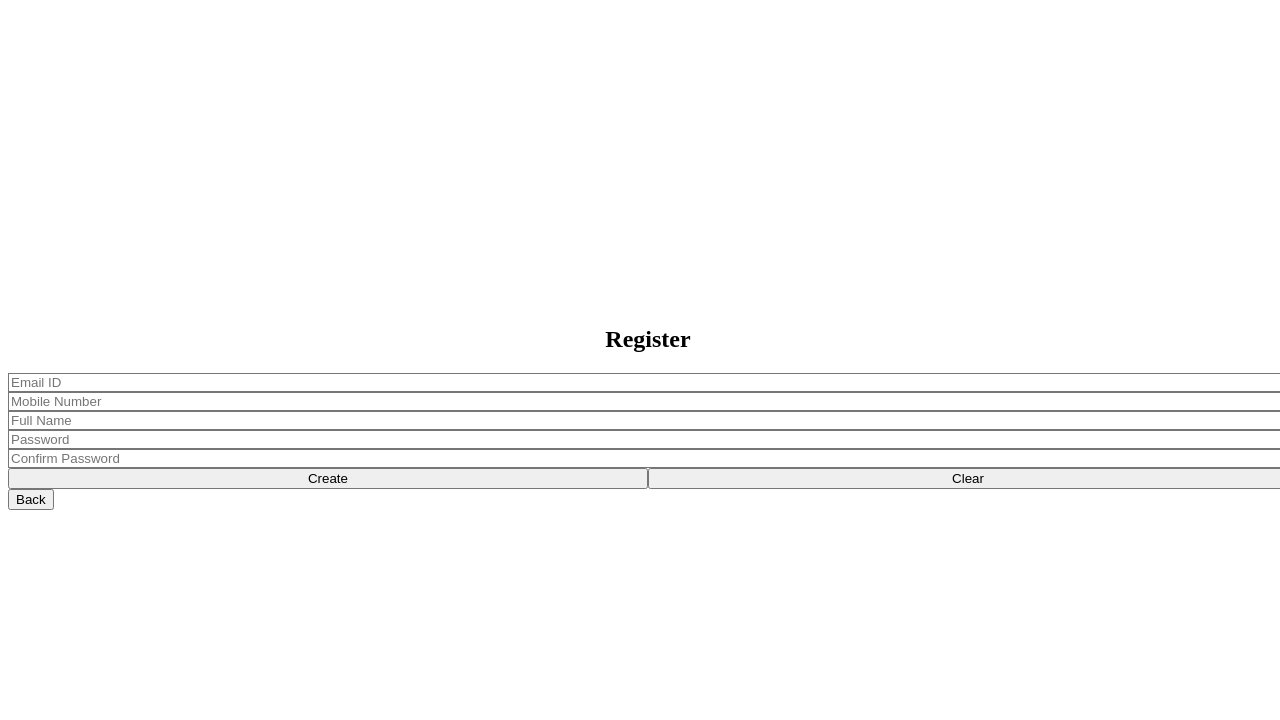
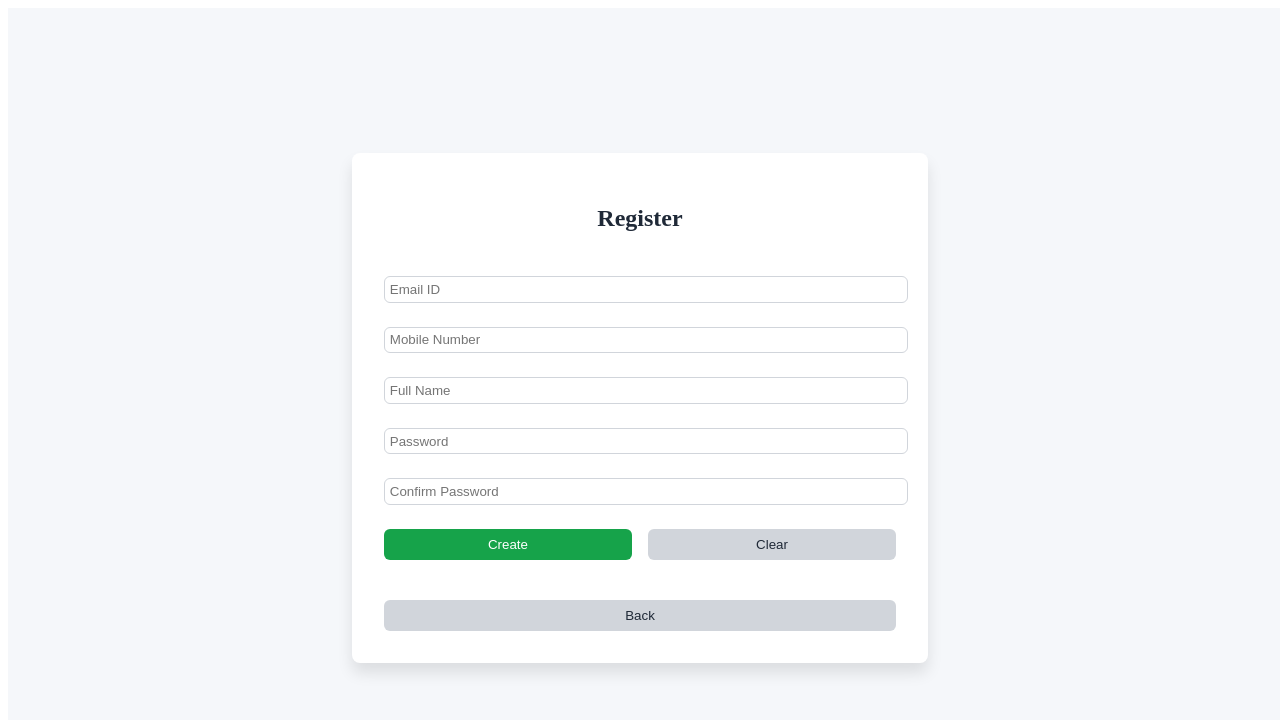
Before and after one commit to viswamvicky/Sportpay, a React (Vite) app: page /register in a window 1280 px wide. Shown: the top 720 px of the page. Built offline with nearby package versions, Linux system fonts and the light colour scheme.

Commit message:
added dashboard page

```diff
--- /dev/null
+++ b/src/components/pages/Dashboard.css
@@ -0,0 +1,76 @@
+/* Navbar styling */
+.navbar {
+  display: flex;
+  justify-content: space-between;
+  align-items: center;
+  padding: 1rem;
+  background-color: #f9fafb; /* Light background */
+  box-shadow: 0 4px 6px rgba(0, 0, 0, 0.1); /* Subtle shadow */
+}
+
+/* Left Section: Hamburger Icon */
+.navbar-left {
+  display: flex;
+  justify-content: flex-start;
+}
+
+.navbar-btn {
+  background: transparent;
+  border: none;
+  cursor: pointer;
+  display: flex;
+  align-items: center;
+  justify-content: center;
+}
+
+.icon {
+  width: 20px;
+  height: 20px;
+  stroke: currentColor;
+  color: #333; /* Set the color of the hamburger icon */
+}
+
+/* Center Section: Brand Name */
+.navbar-center {
+  display: flex;
+  justify-content: center;
+  flex-grow: 1;
+}
+
+.navbar-brand {
+  font-size: 1.5rem;
+  font-weight: 600;
+  color: #333; /* Dark text color */
+  text-decoration: none;
+}
+
+/* Right Section: Notification Icon */
+.navbar-right {
+  display: flex;
+  justify-content: flex-end;
+}
+
+.navbar-btn {
+  background: transparent;
+  border: none;
+  cursor: pointer;
+}
+
+.icon {
+  width: 20px;
+  height: 20px;
+  stroke: currentColor;
+  color: #333; /* Icon color */
+}
+
+/* Responsive Design for Mobile */
+@media (max-width: 768px) {
+  .navbar {
+    flex-direction: column;
+    align-items: flex-start;
+  }
+
+  .navbar-center {
+    margin-top: 1rem;
+  }
+}
--- a/src/components/pages/Dashboard.jsx
+++ b/src/components/pages/Dashboard.jsx
@@ -1,16 +1,28 @@
+  import './Dashboard.css'; // Assuming you have a CSS file for styling
+const Dashboard = () => {
 
-const Dashboard = () => {
-//   const [userData, setUserData] = useState(null);
   return (
+<div className="navbar">
+      <div className="navbar-left">
+        <button className="navbar-btn">
+          <svg xmlns="http://www.w3.org/2000/svg" fill="none" viewBox="0 0 24 24" className="icon">
+            <path strokeLinecap="round" strokeLinejoin="round" strokeWidth="2" d="M4 6h16M4 12h16M4 18h16"></path>
+          </svg>
+        </button>
+      </div>
+      <div className="navbar-center">
+        <a className="navbar-brand">daisyUI</a>
+      </div>
+      <div className="navbar-right">
+        <button className="navbar-btn">
+          <svg xmlns="http://www.w3.org/2000/svg" fill="none" viewBox="0 0 24 24" className="icon">
+            <path strokeLinecap="round" strokeLinejoin="round" strokeWidth="2" d="M5 12h.01M12 12h.01M19 12h.01M6 12a1 1 0 11-2 0 1 1 0 012 0zm7 0a1 1 0 11-2 0 1 1 0 012 0zm7 0a1 1 0 11-2 0 1 1 0 012 0z"></path>
+          </svg>
+        </button>
+      </div>
+    </div>
+  );
+};
+// export default Navbar;
 
-        <div className="card card-border bg-base-100 w-96">
-  <div className="card-body">
-    <h2 className="card-title">Card Title</h2>
-    <p>A card component has a figure, a body part, and inside body there are title and actions parts</p>
-    <div className="card-actions justify-end">
-      <button className="btn btn-primary">Buy Now</button>
-    </div>
-  </div>
-</div>
- ) }
  export default Dashboard;
--- /dev/null
+++ b/src/components/pages/RegisterPage.css
@@ -0,0 +1,72 @@
+.form-container {
+  display: flex;
+  align-items: center;
+  justify-content: center;
+  min-height: 100vh;
+  background-color: #f5f7fa;
+  /* padding: 1rem; */
+}
+
+.form {
+  background-color: white;
+  border-radius: 0.5rem;
+  box-shadow: 0 10px 15px rgba(0, 0, 0, 0.1);
+  width: 100%;
+  max-width: 32rem;
+  padding: 2rem;
+  display: flex;
+  flex-direction: column;
+  gap: 1.5rem;
+  margin-right: 1rem;
+}
+
+.form-title {
+  font-size: 1.5rem;
+  font-weight: 600;
+  text-align: center;
+  color: #1f2937;
+}
+
+.form-input {
+  width: 100%;
+  padding: 0.3rem;
+  border: 1px solid #d1d5db;
+  border-radius: 0.375rem;
+}
+
+.form-buttons {
+  display: flex;
+  gap: 1rem;
+}
+
+.btn {
+  flex: 1;
+  padding: 0.5rem 0;
+  border: none;
+  border-radius: 0.375rem;
+  cursor: pointer;
+  font-weight: 500;
+}
+
+.btn-green {
+  background-color: #16a34a;
+  color: white;
+}
+
+.btn-green:hover {
+  background-color: #15803d;
+}
+
+.btn-gray {
+  background-color: #d1d5db;
+  color: #1f2937;
+}
+
+.btn-gray:hover {
+  background-color: #9ca3af;
+}
+
+.full-width {
+  width: 100%;
+  margin-top: 1rem;
+}
--- a/src/components/pages/RegisterPage.jsx
+++ b/src/components/pages/RegisterPage.jsx
@@ -2,6 +2,7 @@
 import axios from "axios";
 import React, { useState } from "react";
 import { useNavigate } from "react-router-dom";
+import "./RegisterPage.css"; // Import the CSS file
 
 const RegisterPage = () => {
   const [formData, setFormData] = useState({
@@ -55,21 +56,17 @@ const RegisterPage = () => {
   };
 
   return (
-    <div className="flex items-center justify-center min-h-screen bg-gray-100 p-4">
-      <form
-        onSubmit={handleSubmit}
-        className="bg-white rounded-lg shadow-lg w-full max-w-lg p-8 space-y-6"
-      >
-        <h2 className="text-2xl font-semibold text-center text-gray-800">
-          Register
-        </h2>
+  <div className="form-container">
+  <form onSubmit={handleSubmit} className="form">
+    <h2 className="form-title">Register</h2>
+
     <input
       type="text"
       name="email"
       value={formData.email}
       onChange={handleChange}
       placeholder="Email ID"
-          className="w-full px-4 py-2 border rounded-md"
+      className="form-input"
       required
     />
     <input
@@ -78,7 +75,7 @@ const RegisterPage = () => {
       value={formData.mobile}
       onChange={handleChange}
       placeholder="Mobile Number"
-          className="w-full px-4 py-2 border rounded-md"
+      className="form-input"
       required
     />
     <input
@@ -87,7 +84,7 @@ const RegisterPage = () => {
       value={formData.name}
       onChange={handleChange}
       placeholder="Full Name"
-          className="w-full px-4 py-2 border rounded-md"
+      className="form-input"
       required
     />
     <input
@@ -96,7 +93,7 @@ const RegisterPage = () => {
       value={formData.password}
       onChange={handleChange}
       placeholder="Password"
-          className="w-full px-4 py-2 border rounded-md"
+      className="form-input"
       required
     />
     <input
@@ -105,35 +102,37 @@ const RegisterPage = () => {
       value={formData.confirmPassword}
       onChange={handleChange}
       placeholder="Confirm Password"
-          className="w-full px-4 py-2 border rounded-md"
+      className="form-input"
       required
     />
 
-        <div className="flex space-x-4">
+    <div className="form-buttons">
       <button
-            type="Sign Up"
+        type="submit"
         onClick={handleSignup}
-            className="flex-1 bg-green-600 text-white py-2 rounded-md hover:bg-green-700"
+        className="btn btn-green"
       >
         Create
       </button>
       <button
         type="button"
         onClick={handleClear}
-            className="flex-1 bg-gray-300 text-gray-800 py-2 rounded-md hover:bg-gray-400"
+        className="btn btn-gray"
       >
         Clear
       </button>
     </div>
+
     <button
       type="button"
       onClick={handleBack}
-          className="flex-1 bg-gray-300 text-gray-800 py-2 rounded-md hover:bg-gray-400"
+      className="btn btn-gray full-width"
     >
       Back
     </button>
   </form>
 </div>
+
   );
 };
 
```
Lines whose indentation alone changed are shown as unchanged.
